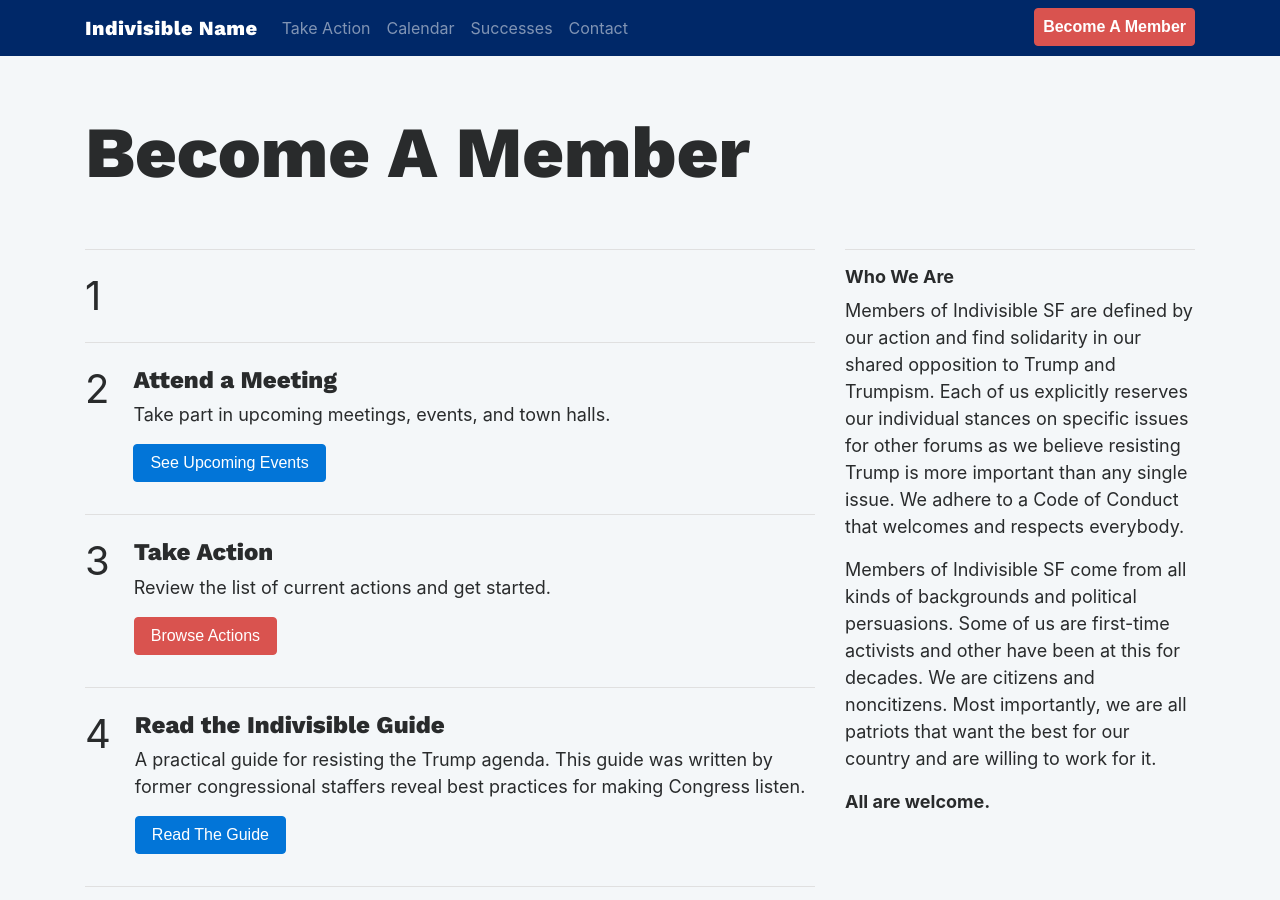
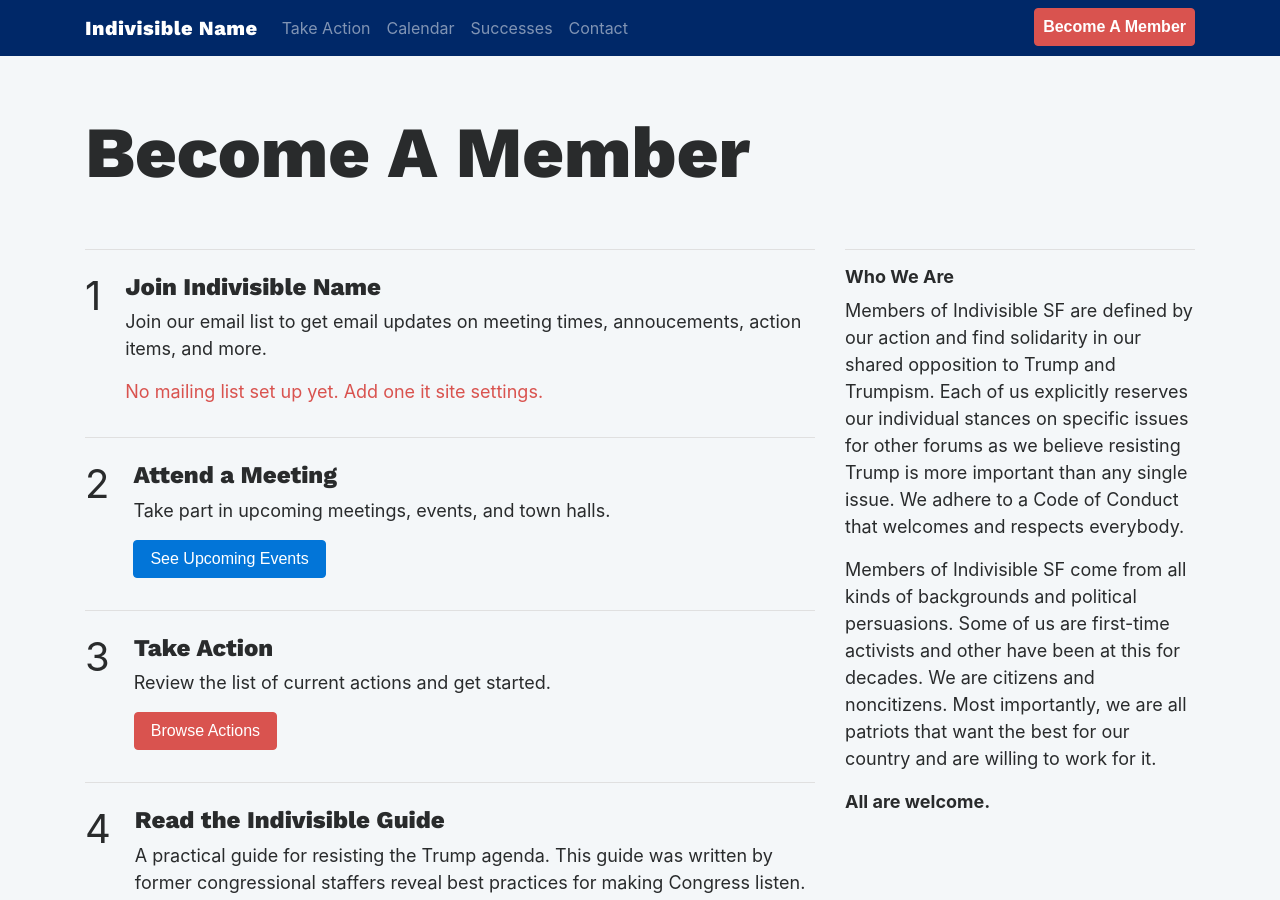
Before and after one commit to IndivisibleTemplate/BasicTemplate, a Jekyll site: the page built from become-a-member.markdown, in a window 1280 px wide and 900 px high. Built offline with Jekyll 4.4.1, drawn with Linux system fonts in a browser that asks for light colours; nearby versions of some CDN libraries; comment, search, counter and statistics services are not loaded.

Commit message:
fix become a member mailing list setup

```diff
--- a/_layouts/becomeAMember.html
+++ b/_layouts/becomeAMember.html
@@ -19,11 +19,11 @@
       <hr>
       <div class="media">
         <span class="icon-disc d-flex mr-4"><span class="disc">1</span></span>
-        {% if site.mailchimp-form-embed %}
+
         <div class="media-body">
           <h4 class="mt-2 mb-2">Join {{ site.title | escape }}</h4>
           <p class="card-text">Join our email list to get email updates on meeting times, annoucements, action items, and more.</p>
-
+          {% if site.mailchimp-form-embed %}
           <div class="row">
             <div class="col-sm-8 col-md-6">
 
@@ -31,8 +31,11 @@
 
              </div>
            </div>
+           {% else %}
+           <p class="text-danger">No mailing list set up yet. Add one it site settings.</p>
+           {% endif %}
         </div>
-        {% endif %}
+
       </div>
 
       <hr>
```
Also changed, not shown: 2 other files.
